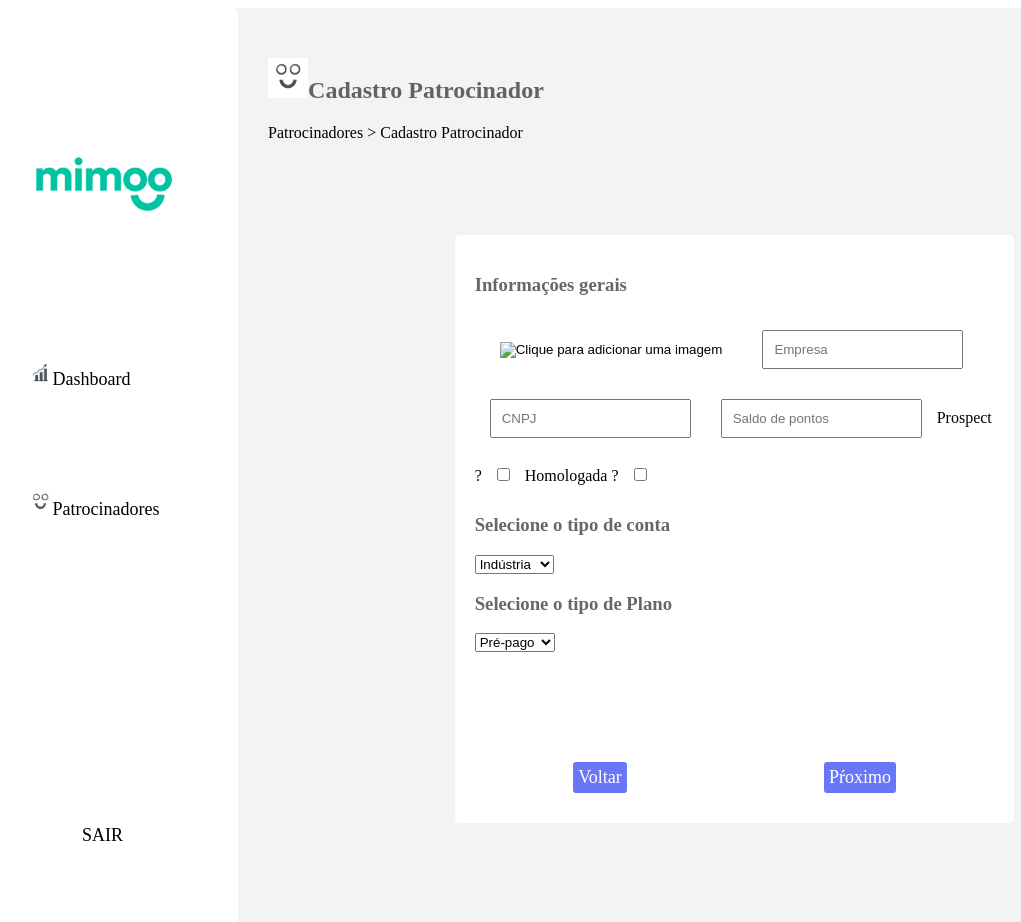
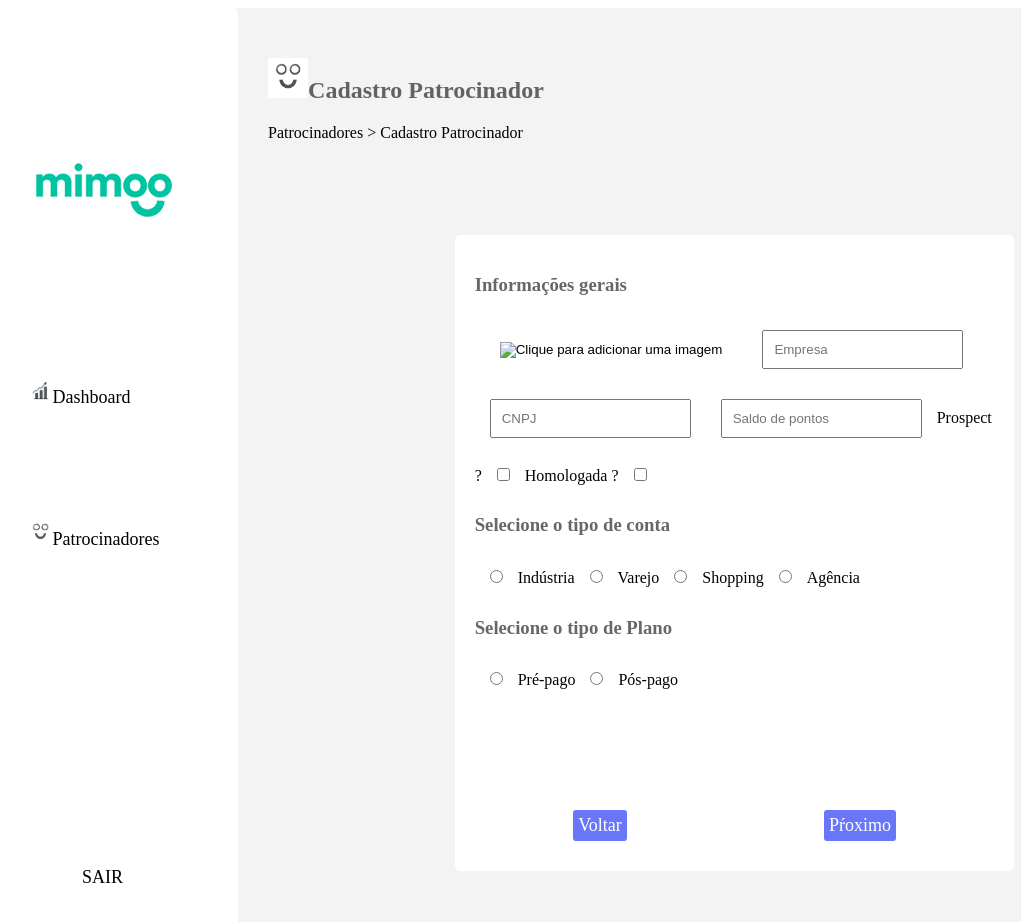
Before and after one commit to CarolinaInglethe/ci-project-mimoo-sponsor-registration, a React (Create React App) app: page /createSponsor in a window 1280 px wide. Shown: the top 922 px of the page, without its empty margins (41-1062 px from the left). Built offline with nearby package versions, Linux system fonts and the light colour scheme.

Commit message:
Componente FormCreateSponsor - inputs tipo radio

```diff
--- a/src/components/FormCreateSponsor.tsx
+++ b/src/components/FormCreateSponsor.tsx
@@ -24,21 +24,26 @@ const FormCreateSponsor = () => {
         </div>
         <div>
           <h3>Selecione o tipo de conta</h3>
-          <select name="tipoDeConta" id="tipoDeConta">
-            <option value="industria">Indústria</option>
-            <option value="varejo">Varejo</option>
-            <option value="shopping">Shopping</option>
-            <option value="agencia">Agência</option>
-          </select>
+            <input type="radio" id="industria" name="tipoconta" value="Indústria"/>
+            <label htmlFor="industria">Indústria</label>
+
+            <input type="radio" id="varejo" name="tipoconta" value="Varejo"/>
+            <label htmlFor="varejo">Varejo</label>
+
+            <input type="radio" id="shopping" name="tipoconta" value="Shopping"/>
+            <label htmlFor="shopping">Shopping</label>
+
+            <input type="radio" id="agencia" name="tipoconta" value="Agência"/>
+            <label htmlFor="agencia">Agência</label>
         </div>
         <div>
-          <h3>Selecione o tipo de Plano</h3>
-          <select name="tipoDePlano" id="tipoDePlano">
-            <option value="prepago">Pré-pago</option>
-            <option value="pospago">Pós-pago</option>
-          </select>
+            <h3>Selecione o tipo de Plano</h3>
+            <input type="radio" id="planoprepago" name="tipoplano" value="Pré-pago"/>
+            <label htmlFor="planoprepago">Pré-pago</label>
+
+            <input type="radio" id="planopospago" name="tipoplano" value="Pós-pago"/>
+            <label htmlFor="planopospago">Pós-pago</label>
         </div>
-
       </form>
 
       <ButtonsNextBackForm />
```
